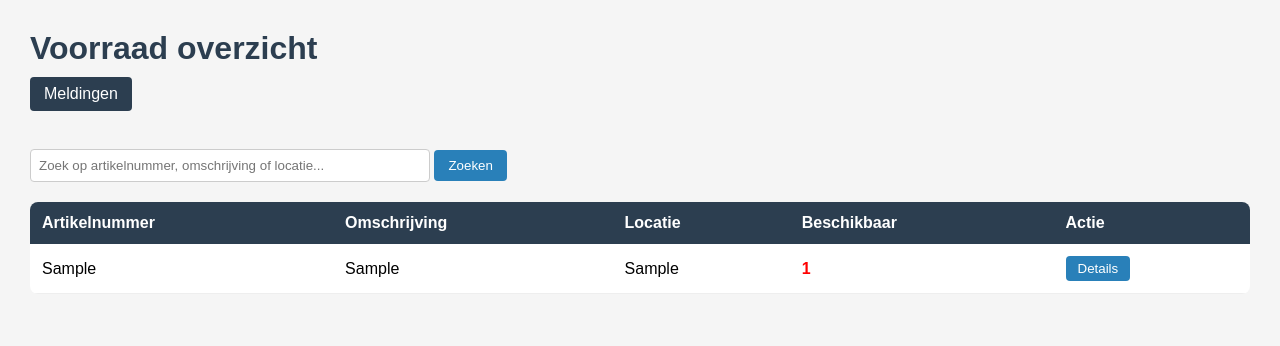
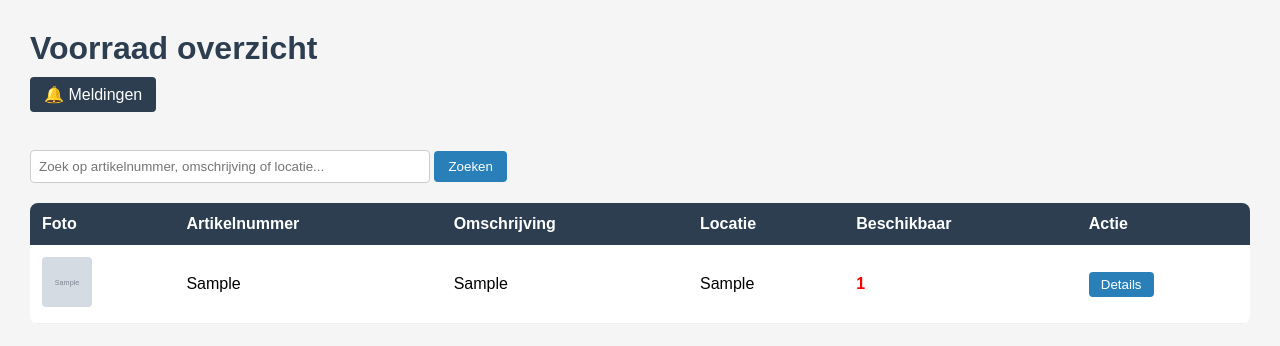
Before and after one commit to kulsoom0704/Aquafin-programming-project, a Laravel app: page /materiaal in a window 1280 px wide. Shown: the top 346 px of the page. Run offline with Laravel 12, Linux system fonts and the light colour scheme; tables that the repository leaves empty hold one stand-in row (values such as "Sample post"); grey boxes marked "Sample" are stand-in pictures.

Commit message:
fot's toevoegen bij de magazijn

```diff
--- a/app/Http/Controllers/MateriaalController.php
+++ b/app/Http/Controllers/MateriaalController.php
@@ -40,6 +40,7 @@ class MateriaalController extends Controller
             'omschrijving'  => 'required',
             'locatie'       => 'required',
             'beschikbaar'   => 'required|integer|min:1',
+            'foto'          => 'nullable|image|max:2048',
         ], [
             'artikelnummer.required' => 'Artikelnummer is verplicht.',
             'omschrijving.required'  => 'Omschrijving is verplicht.',
@@ -47,12 +48,22 @@ class MateriaalController extends Controller
             'beschikbaar.required'   => 'Beschikbaar is verplicht.',
             'beschikbaar.integer'    => 'Beschikbaar moet een getal zijn.',
             'beschikbaar.min'        => 'Beschikbaar moet minimaal 1 zijn.',
+            'foto.image'             => 'Het bestand moet een afbeelding zijn.',
+            'foto.max'               => 'De foto mag maximaal 2MB zijn.',
         ]);
+
+        $fotopad = null;
+        if ($request->hasFile('foto')) {
+            $fotopad = $request->file('foto')->store('fotos', 'public');
+        }
 
         $materiaal = Materiaal::where('artikelnummer', $request->artikelnummer)->first();
 
         if ($materiaal) {
             $materiaal->beschikbaar += $request->beschikbaar;
+            if ($fotopad) {
+                $materiaal->foto = $fotopad;
+            }
             $materiaal->save();
         } else {
             Materiaal::create([
@@ -60,6 +71,7 @@ class MateriaalController extends Controller
                 'omschrijving'  => $request->omschrijving,
                 'locatie'       => $request->locatie,
                 'beschikbaar'   => $request->beschikbaar,
+                'foto'          => $fotopad,
             ]);
         }
 
@@ -129,4 +141,33 @@ class MateriaalController extends Controller
 
         return redirect('/materiaal')->with('succes', 'Retour geregistreerd!');
     }
+
+    // Upload foto voor een artikel
+    public function fotoUpload(Request $request, $id)
+    {
+        $request->validate([
+            'foto' => 'required|image|max:2048',
+        ], [
+            'foto.required' => 'Kies een foto.',
+            'foto.image'    => 'Het bestand moet een afbeelding zijn.',
+            'foto.max'      => 'De foto mag maximaal 2MB zijn.',
+        ]);
+
+        $materiaal = Materiaal::find($id);
+
+        // Foto opslaan
+        $fotopad = $request->file('foto')->store('fotos', 'public');
+        $materiaal->foto = $fotopad;
+        $materiaal->save();
+
+        return redirect('/materiaal')->with('succes', 'Foto opgeslagen!');
+    }
+    public function fotoVerwijderen($id)
+{
+    $materiaal = Materiaal::find($id);
+    $materiaal->foto = null;
+    $materiaal->save();
+
+    return redirect('/materiaal')->with('succes', 'Foto verwijderd!');
 }
+}
--- a/app/Models/Materiaal.php
+++ b/app/Models/Materiaal.php
@@ -13,5 +13,6 @@ class Materiaal extends Model
         'omschrijving',
         'locatie',
         'beschikbaar',
+        'foto',
     ];
 }
--- a/resources/views/materiaal/create.blade.php
+++ b/resources/views/materiaal/create.blade.php
@@ -73,7 +73,7 @@
     <h1>Nieuw artikel toevoegen</h1>
 
     <div class="formulier">
-        <form method="POST" action="/materiaal">
+        <form method="POST" action="/materiaal" enctype="multipart/form-data">
             @csrf
 
             <label>Artikelnummer</label>
@@ -92,6 +92,10 @@
             <input type="number" name="beschikbaar" value="{{ old('beschikbaar') }}">
             @error('beschikbaar') <p class="fout">{{ $message }}</p> @enderror
 
+            <label>Foto (optioneel)</label>
+            <input type="file" name="foto" accept="image/*">
+            @error('foto') <p class="fout">{{ $message }}</p> @enderror
+
             <button type="submit" class="btn-opslaan">Opslaan</button>
         </form>
 
--- a/resources/views/materiaal/index.blade.php
+++ b/resources/views/materiaal/index.blade.php
@@ -120,6 +120,13 @@
             font-size: 15px;
         }
 
+        .popup img {
+            width: 100%;
+            border-radius: 8px;
+            margin-bottom: 10px;
+            cursor: pointer;
+        }
+
         .btn-sluiten {
             margin-top: 15px;
             padding: 6px 14px;
@@ -139,6 +146,12 @@
             border-radius: 4px;
             margin-left: 5px;
         }
+
+        .foto-upload {
+            cursor: pointer;
+            color: #2980b9;
+            font-size: 13px;
+        }
     </style>
 </head>
 <body>
@@ -148,21 +161,23 @@
     @if(session('succes'))
         <p class="succes">{{ session('succes') }}</p>
     @endif
-{{-- <a href="/materiaal/create" class="btn-nieuw">+ Nieuw artikel toevoegen</a> --}}
-{{-- <a href="/levering" class="btn-nieuw">+ Nieuwe levering</a> --}}
-{{-- <a href="/retour" class="btn-nieuw">+ Retour registreren</a> --}}
-<a href="/meldingen" class="btn-nieuw"> Meldingen</a>
+
+    {{-- <a href="/materiaal/create" class="btn-nieuw">+ Nieuw artikel toevoegen</a> --}}
+    {{-- <a href="/levering" class="btn-nieuw">+ Nieuwe levering</a> --}}
+    {{-- <a href="/retour" class="btn-nieuw">+ Retour registreren</a> --}}
+    <a href="/meldingen" class="btn-nieuw">🔔 Meldingen</a>
 
     <br><br>
 
     <form method="GET" action="/materiaal" class="zoekbalk">
-        <input type="text" name="zoekterm" placeholder="Zoek op artikelnummer, omschrijving of locatie..." value="{{ $zoekterm ?? '' }}">
+        <input type="text" id="zoekterm" name="zoekterm" placeholder="Zoek op artikelnummer, omschrijving of locatie..." value="{{ $zoekterm ?? '' }}">
         <button type="submit">Zoeken</button>
     </form>
 
     <table>
         <thead>
             <tr>
+                <th>Foto</th>
                 <th>Artikelnummer</th>
                 <th>Omschrijving</th>
                 <th>Locatie</th>
@@ -173,6 +188,15 @@
         <tbody>
             @foreach ($materialen as $item)
             <tr>
+                <td>
+                    @if($item->foto)
+                        <img src="{{ asset('storage/' . $item->foto) }}"
+                             style="width: 50px; height: 50px; object-fit: cover; border-radius: 4px; cursor: pointer;"
+                             onclick="toonFotoPopup('{{ $item->id }}')">
+                    @else
+                        <span class="foto-upload" onclick="toonFotoPopup('{{ $item->id }}')">+ Foto</span>
+                    @endif
+                </td>
                 <td>{{ $item->artikelnummer }}</td>
                 <td>{{ $item->omschrijving }}</td>
                 <td>{{ $item->locatie }}</td>
@@ -186,7 +210,8 @@
                             '{{ $item->artikelnummer }}',
                             '{{ $item->omschrijving }}',
                             '{{ $item->locatie }}',
-                            '{{ $item->beschikbaar }}'
+                            '{{ $item->beschikbaar }}',
+                            '{{ $item->foto ? asset('storage/' . $item->foto) : '' }}'
                         )">
                         Details
                     </button>
@@ -196,11 +221,12 @@
         </tbody>
     </table>
 
-    <!-- Popup -->
+    <!-- Details Popup -->
     <div class="popup-achtergrond" id="popup-achtergrond">
         <div class="popup">
             <h2>Artikel details</h2>
             <p style="display:none;"><span id="popup-id"></span></p>
+            <img id="popup-foto" src="" style="display:none;" onclick="toonGroteFoto(this.src)">
             <p><strong>Artikelnummer:</strong> <span id="popup-artikelnummer"></span></p>
             <p><strong>Omschrijving:</strong> <span id="popup-omschrijving"></span></p>
             <p><strong>Locatie:</strong> <span id="popup-locatie"></span></p>
@@ -209,14 +235,47 @@
             <button class="btn-wijzigen" onclick="wijzigen()">Wijzigen</button>
         </div>
     </div>
+<!-- Foto upload popup -->
+<div class="popup-achtergrond" id="foto-popup-achtergrond">
+    <div class="popup">
+        <h2>Foto uploaden</h2>
+        <form method="POST" id="foto-form" action="" enctype="multipart/form-data">
+            @csrf
+            <input type="file" name="foto" accept="image/*" style="margin-bottom: 10px;">
+            <br>
+            <button type="submit" class="btn-wijzigen">Opslaan</button>
+            <button type="button" class="btn-sluiten" onclick="sluitFotoPopup()">Annuleren</button>
+        </form>
+        <form method="POST" id="foto-verwijder-form" action="" style="margin-top: 10px;">
+            @csrf
+            <button type="submit" style="padding: 6px 14px; background-color: #e74c3c; color: white; border: none; cursor: pointer; border-radius: 4px;">Foto verwijderen</button>
+        </form>
+    </div>
+</div>
+
+    <!-- Grote foto popup -->
+    <div class="popup-achtergrond" id="grote-foto-achtergrond" onclick="this.style.display='none'">
+        <div style="margin: 5% auto; text-align: center; width: 80%;">
+            <img id="grote-foto" src="" style="max-width: 100%; max-height: 80vh; border-radius: 8px;">
+        </div>
+    </div>
 
     <script>
-        function toonPopup(id, artikelnummer, omschrijving, locatie, beschikbaar) {
+        function toonPopup(id, artikelnummer, omschrijving, locatie, beschikbaar, foto) {
             document.getElementById('popup-id').innerText = id;
             document.getElementById('popup-artikelnummer').innerText = artikelnummer;
             document.getElementById('popup-omschrijving').innerText = omschrijving;
             document.getElementById('popup-locatie').innerText = locatie;
             document.getElementById('popup-beschikbaar').innerText = beschikbaar;
+
+            var fotoEl = document.getElementById('popup-foto');
+            if (foto) {
+                fotoEl.src = foto;
+                fotoEl.style.display = 'block';
+            } else {
+                fotoEl.style.display = 'none';
+            }
+
             document.getElementById('popup-achtergrond').style.display = 'block';
         }
 
@@ -228,6 +287,36 @@
             var id = document.getElementById('popup-id').innerText;
             window.location.href = '/materiaal/' + id + '/wijzigen';
         }
+
+        function toonFotoPopup(id) {
+            document.getElementById('foto-form').action = '/materiaal/' + id + '/foto';
+            document.getElementById('foto-popup-achtergrond').style.display = 'block';
+        }
+
+        function sluitFotoPopup() {
+            document.getElementById('foto-popup-achtergrond').style.display = 'none';
+        }
+
+       function toonFotoPopup(id) {
+    document.getElementById('foto-form').action = '/materiaal/' + id + '/foto';
+    document.getElementById('foto-verwijder-form').action = '/materiaal/' + id + '/foto-verwijderen';
+    document.getElementById('foto-popup-achtergrond').style.display = 'block';
+}
+
+        // Live zoeken
+        document.getElementById('zoekterm').addEventListener('keyup', function() {
+            var zoekterm = this.value.toLowerCase();
+            var rijen = document.querySelectorAll('tbody tr');
+
+            rijen.forEach(function(rij) {
+                var tekst = rij.innerText.toLowerCase();
+                if (tekst.includes(zoekterm)) {
+                    rij.style.display = '';
+                } else {
+                    rij.style.display = 'none';
+                }
+            });
+        });
     </script>
 
 </body>
--- a/routes/web.php
+++ b/routes/web.php
@@ -15,6 +15,8 @@ Route::get('/materiaal/create', [MateriaalController::class, 'create']);
 Route::post('/materiaal', [MateriaalController::class, 'store']);
 Route::get('/materiaal/{id}/wijzigen', [WijzigingsverzoekController::class, 'create']);
 Route::post('/materiaal/{id}/wijzigen', [WijzigingsverzoekController::class, 'store']);
+Route::post('/materiaal/{id}/foto', [MateriaalController::class, 'fotoUpload']);
+Route::post('/materiaal/{id}/foto-verwijderen', [MateriaalController::class, 'fotoVerwijderen']);
 
 Route::get('/levering', [MateriaalController::class, 'leveringCreate']);
 Route::post('/levering', [MateriaalController::class, 'leveringStore']);
```
Also changed, not shown: database/migrations/2026_06_04_125055_add_foto_to_materiaal_table.php (added).
